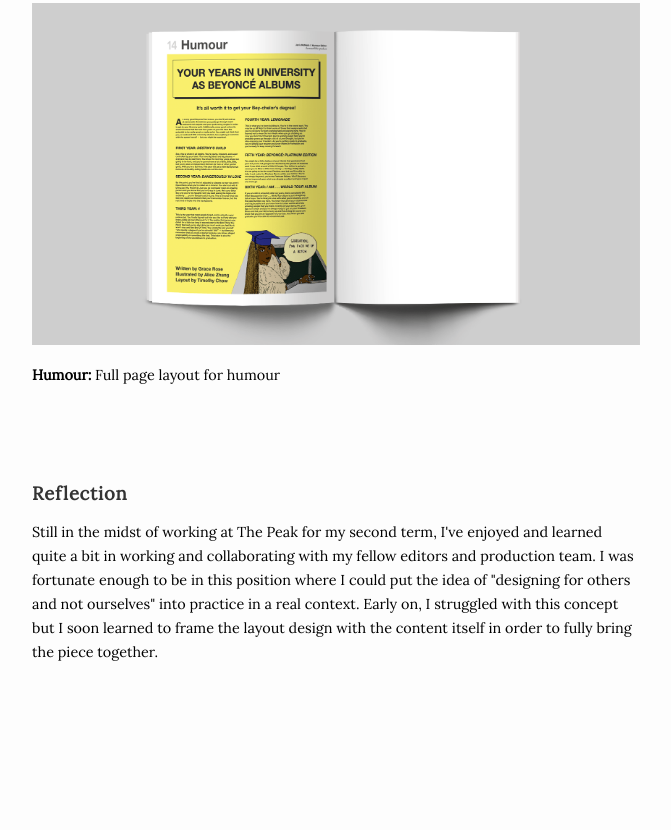
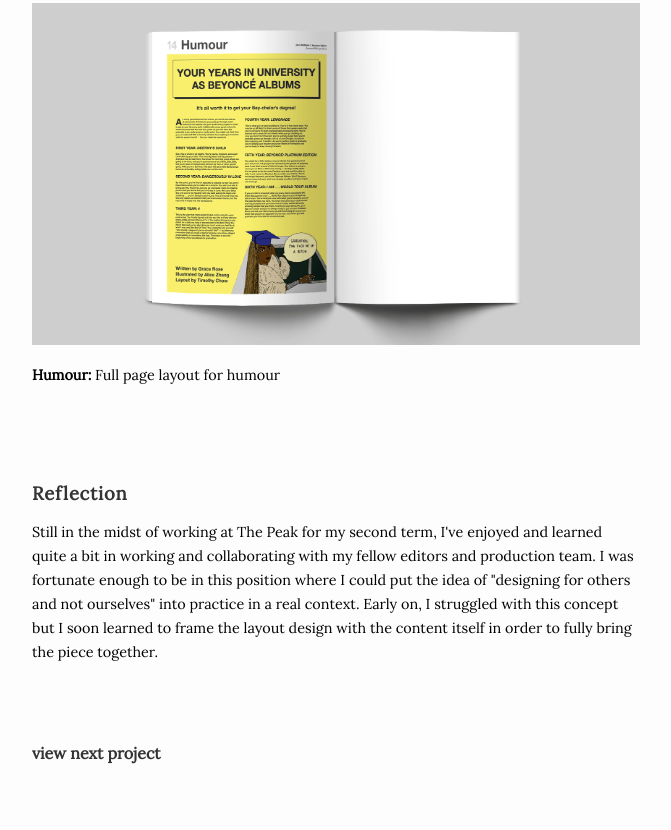
Before and after one commit to timothy-chow/P03Portfolio, a plain HTML site: page public_html/thepeak.html in a window 1280 px wide. Shown: the part 4761-5591 px from the top of the page, without its empty margins (304-975 px from the left). Before the commit the page ends 5536 px from the top, so only its background shows below. Drawn offline with nearby package versions, Linux system fonts and the light colour scheme.

Commit message:
view next section
button added

```diff
--- a/public_html/thepeak.html
+++ b/public_html/thepeak.html
@@ -107,6 +107,9 @@
                     <h2>Reflection</h2>
                     <p>Still in the midst of working at The Peak for my second term, I've enjoyed and learned quite a bit in working and collaborating with my fellow editors and production team. I was fortunate enough to be in this position where I could put the idea of "designing for others and not ourselves" into practice in a real context. Early on, I struggled with this concept but I soon learned to frame the layout design with the content itself in order to fully bring the piece together.</p>
                 </div>
+                <div class="section-element next-project">
+                    <a href="photographVR.html">view next project</a>
+                </div>
             </div>
         </div>
     </div>
```
